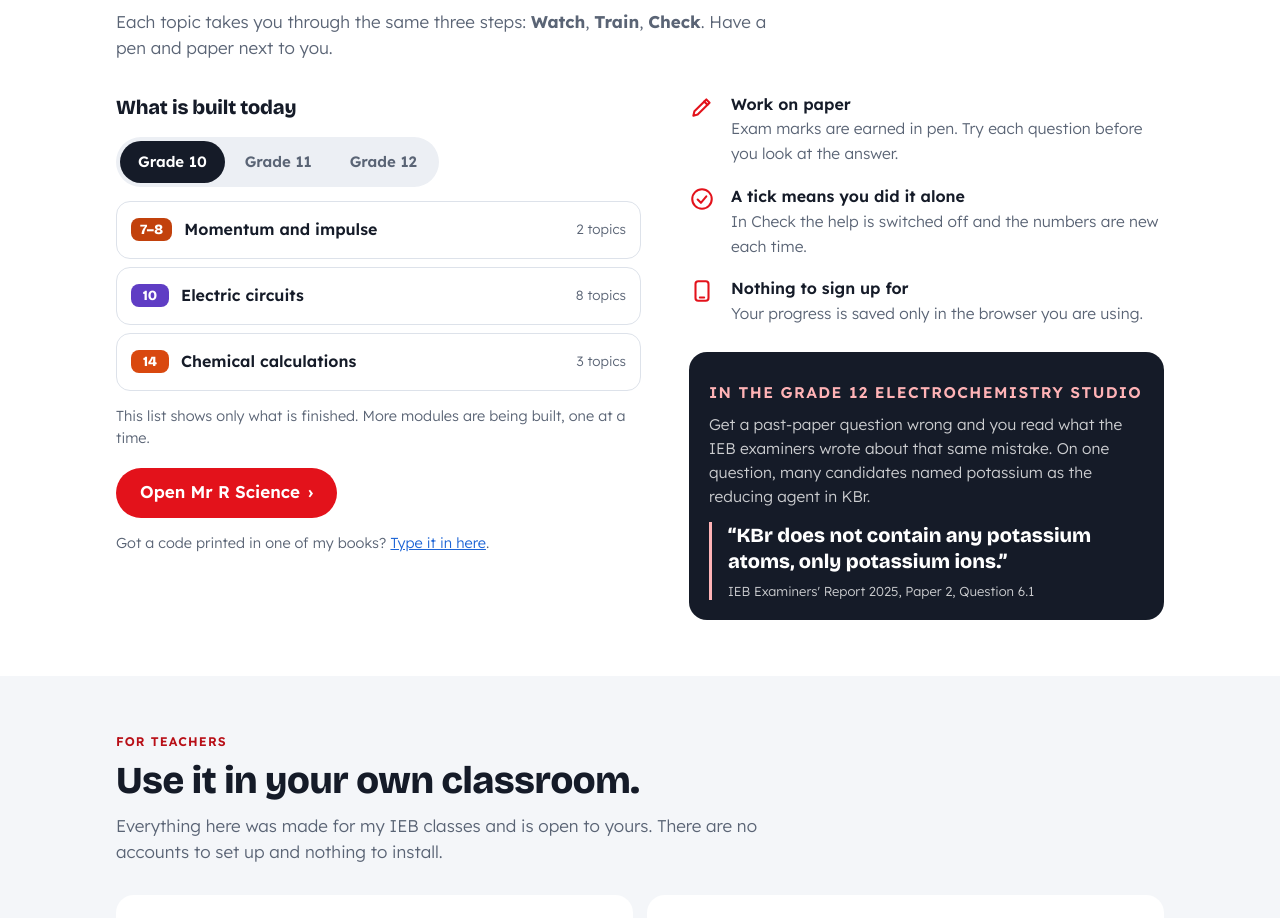
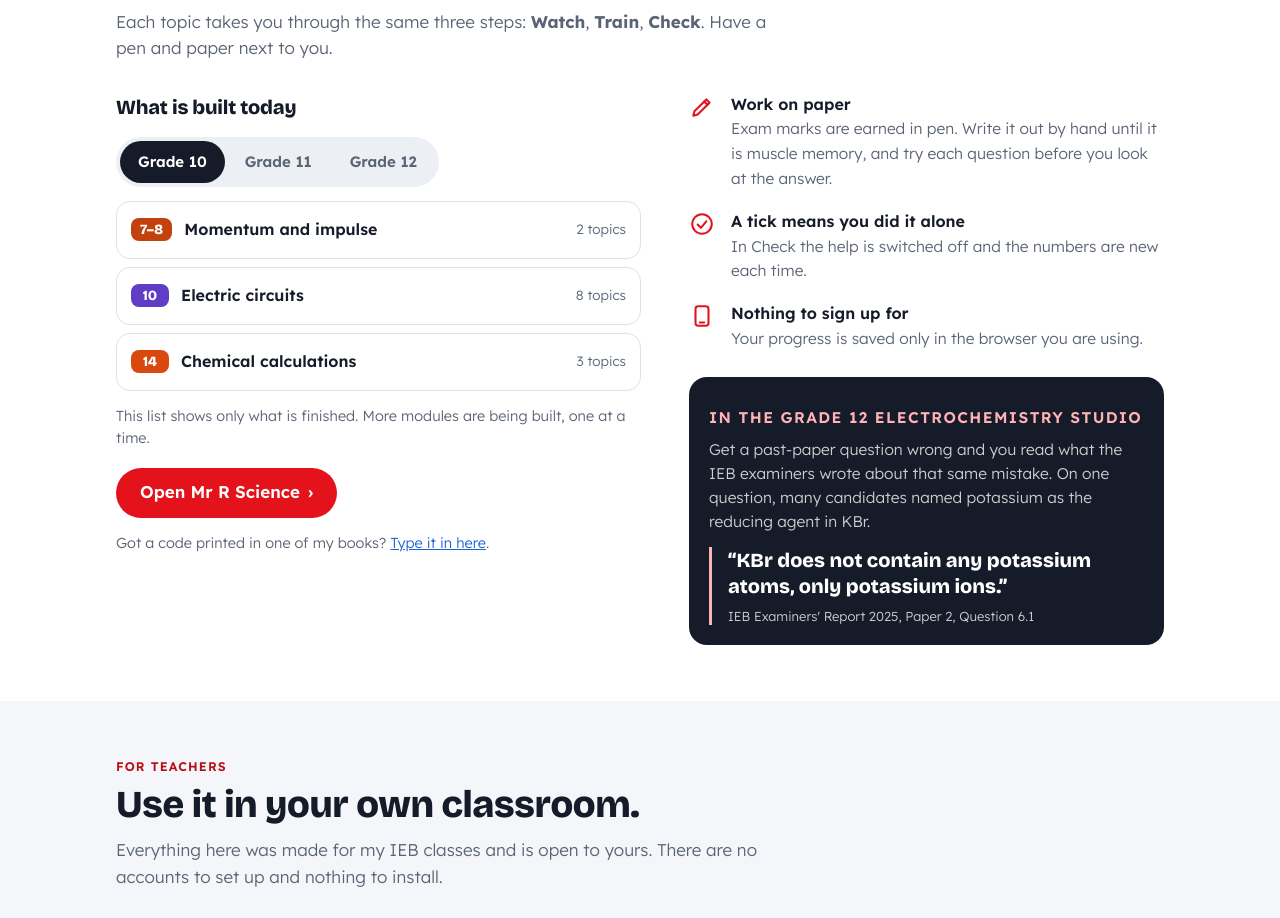
Before and after one commit to noelrobert-science/noelrobert-science.github.io, a plain HTML site: page index.html in a window 1280 px wide. Shown: the part 876-1794 px from the top of the page. Drawn offline with Linux system fonts and the light colour scheme.

```diff
--- a/index.html
+++ b/index.html
@@ -316,7 +316,7 @@ footer .wrap { padding-block: 26px 40px; display: flex; flex-wrap: wrap; gap: 8p
       <div>
         <ul class="how">
           <li><svg viewBox="0 0 24 24" aria-hidden="true"><path d="M4 20l4-1L19 8l-3-3L5 16z"/><path d="M14 7l3 3"/></svg>
-            <div><b>Work on paper</b><span>Exam marks are earned in pen. Try each question before you look at the answer.</span></div></li>
+            <div><b>Work on paper</b><span>Exam marks are earned in pen. Write it out by hand until it is muscle memory, and try each question before you look at the answer.</span></div></li>
           <li><svg viewBox="0 0 24 24" aria-hidden="true"><circle cx="12" cy="12" r="9"/><path d="M8 12.5l3 3 5-6"/></svg>
             <div><b>A tick means you did it alone</b><span>In Check the help is switched off and the numbers are new each time.</span></div></li>
           <li><svg viewBox="0 0 24 24" aria-hidden="true"><rect x="6" y="3" width="12" height="18" rx="2.5"/><path d="M10 18h4"/></svg>
```
